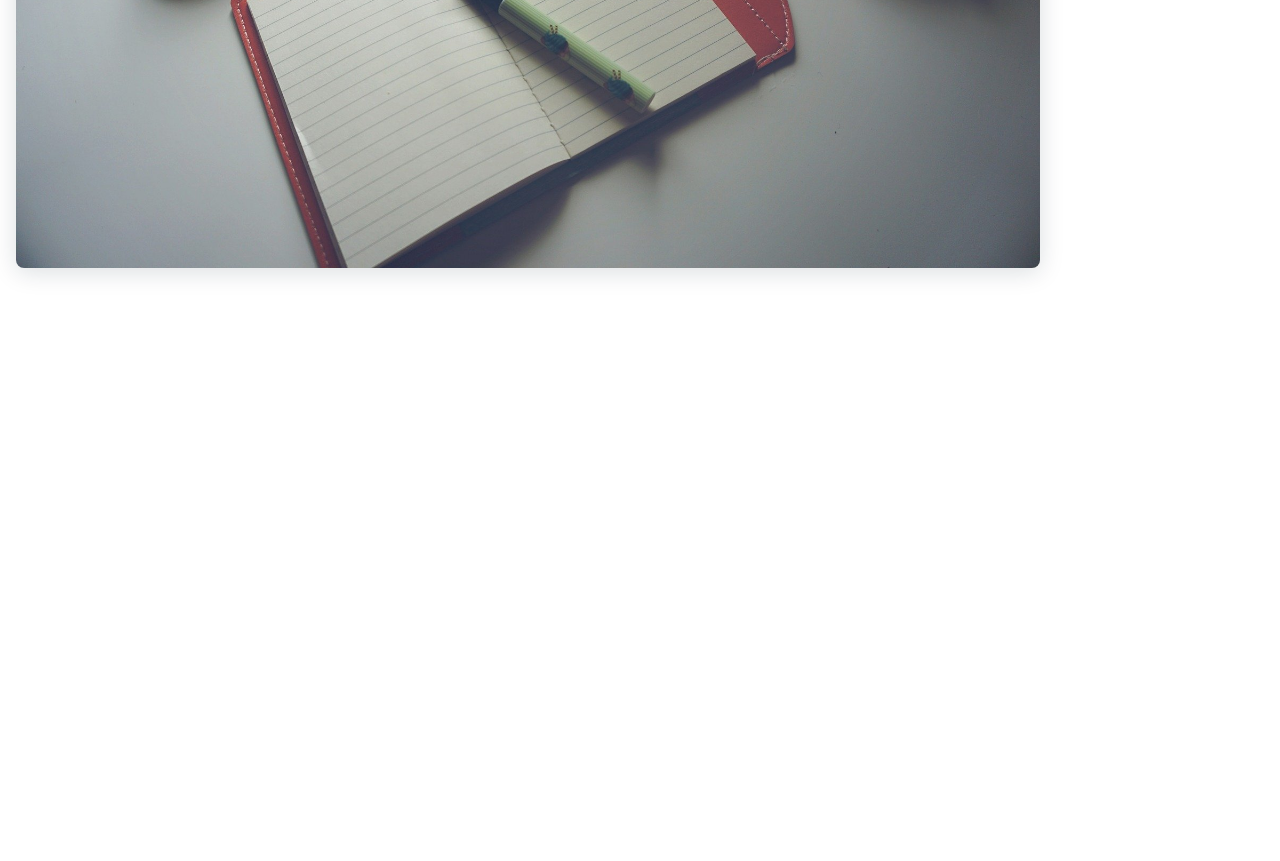
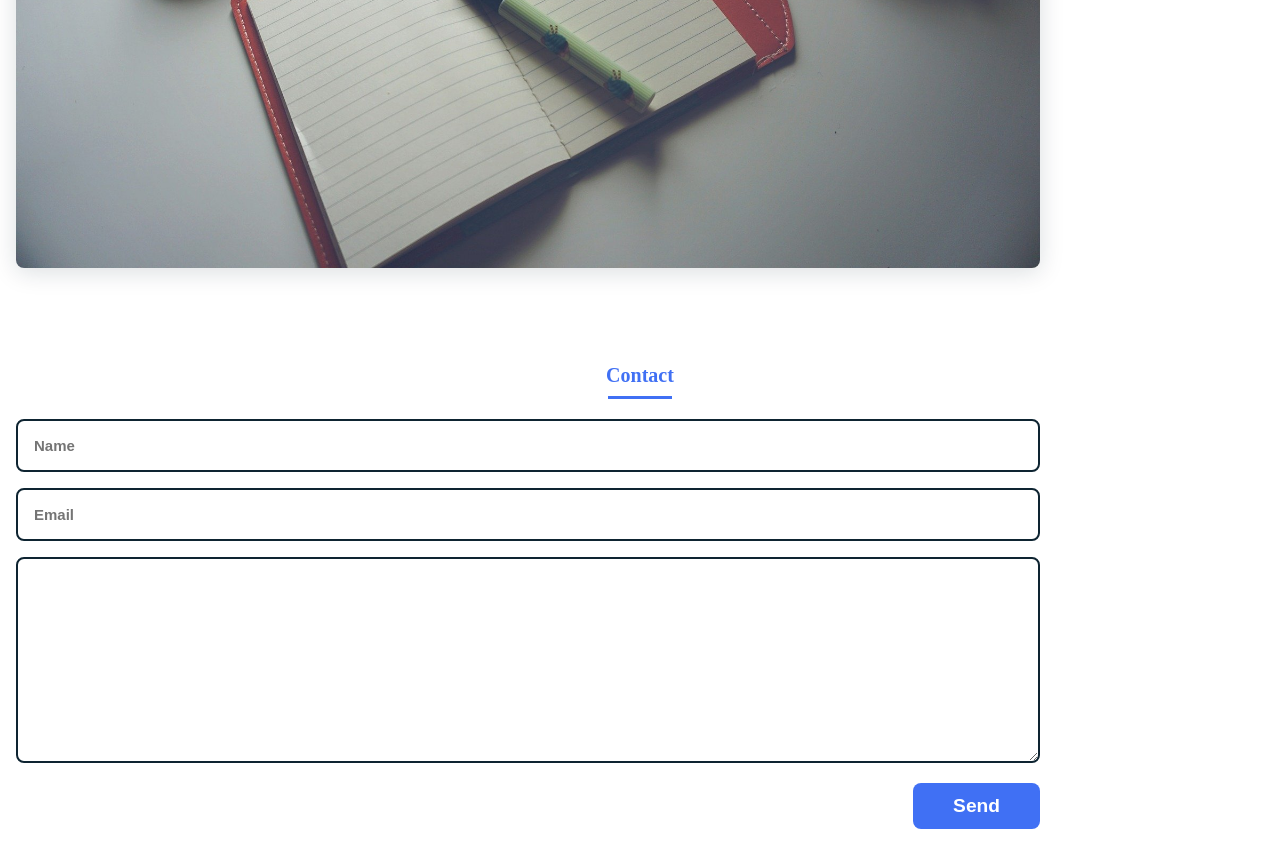
Before and after one commit to Nick0808/personal-portfolio, a plain HTML site: page index.html in a window 1280 px wide. Shown: the part 6667-7528 px from the top of the page. Before the commit the page ends 6967 px from the top, so only its background shows below. Drawn offline with nearby package versions, Linux system fonts and the light colour scheme.

Commit message:
Add contact section

```diff
--- a/css/style.css
+++ b/css/style.css
@@ -362,3 +362,24 @@ I-header {
 .work_img img:hover {
   transform: scale(1.1);
 }
+
+/* Contact */
+.contact_input {
+  width: 100%;
+  font-size: var(--normal-font-size);
+  font-weight: var(--font-semi);
+  padding: 1rem;
+  border-radius: 0.5rem;
+  border: 2px solid var(--second-color);
+  outline: none;
+  margin-bottom: var(--mb-2);
+}
+
+.contact_button {
+  display: block;
+  border: none;
+  outline: none;
+  font-size: 1.2rem;
+  cursor: pointer;
+  margin-left: auto;
+}
--- a/index.html
+++ b/index.html
@@ -150,7 +150,22 @@
         </section>
 
         <!-- Contact -->
+        <section class="contact section" id="contact">
+            <h2 class="section-title">Contact</h2>
+
+            <div class="contact_container bd-grid">
+                <form action="" class="contact_form">
+                    <input type="text" placeholder="Name" class="contact_input">
+                    <input type="mail" placeholder="Email" class="contact_input">
+                    <textarea name="" id="" cols="0" rows="10" class="contact_input"></textarea>
+
+                    <input type="button" value="Send" class="contact_button button">
+                </form>
+            </div>
+        </section>
     </main>
+
+    <!-- Footer -->
 
     <!-- SCROLL REVEAL -->
     <script src="https://unpkg.com/scrollreveal"></script>
```
